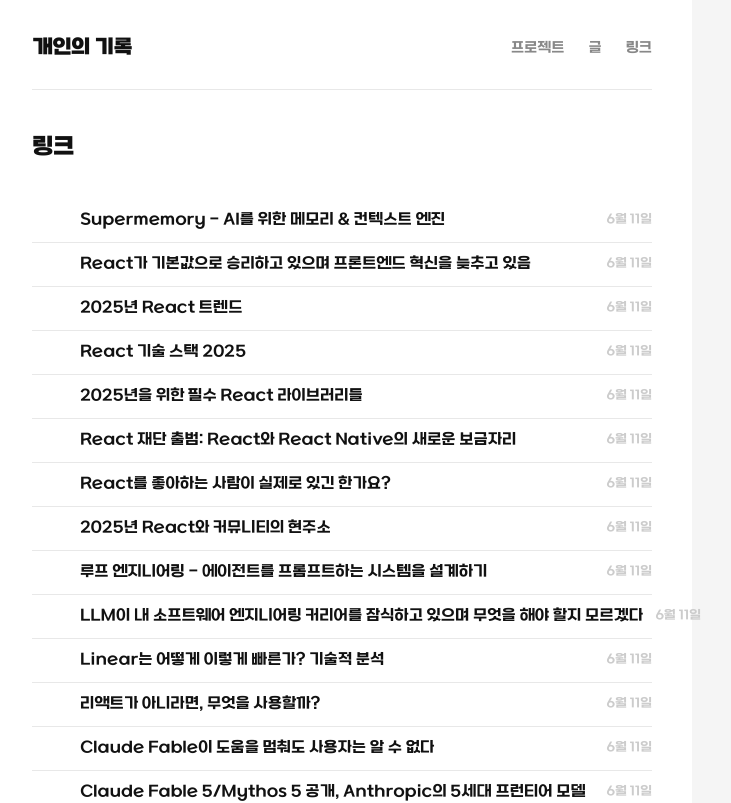
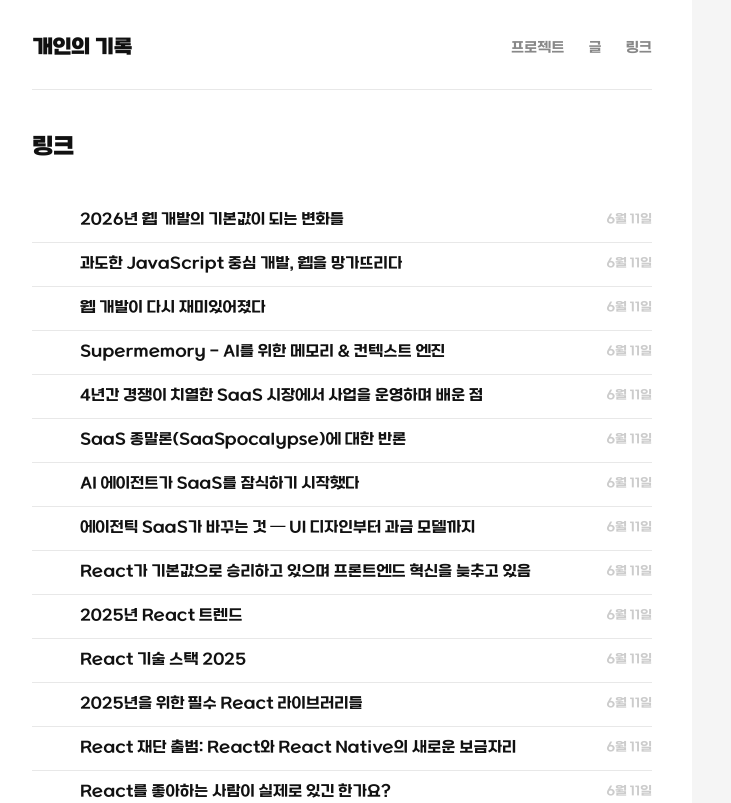
Before and after one commit to newgirok/newgirok.github.io, a Next.js app: page /links in a window 1280 px wide. Shown: the top 803 px of the page, without its empty margins (298-1029 px from the left). Built offline with nearby package versions, Linux system fonts and the light colour scheme.

Commit message:
docs: SaaS/HTML/웹 관련 링크 10개 추가, 날짜 오버플로 수정
- 긱뉴스 기반 SaaS(4), HTML(3), 웹개발(3) 링크 추가
- .post-card-title에 min-width: 0 추가해 날짜가 카드 밖으로 삐져나오는 버그 수정

```diff
--- a/app/globals.css
+++ b/app/globals.css
@@ -149,6 +149,11 @@
 .post-type-posts,
 .post-type-links,
 .post-type-projects { color: var(--muted); }
+
+.post-card-title {
+  min-width: 0;
+  overflow: hidden;
+}
 
 .post-card-title a {
   font-size: 0.95rem;
--- /dev/null
+++ b/content/links/2026-06-11-html-modern-features.mdx
@@ -0,0 +1,6 @@
+---
+title: "모던 HTML/CSS의 덜 알려진 기능들"
+date: "2026-06-11"
+url: "https://lyra.horse/blog/2025/08/you-dont-need-js/"
+tags: ["HTML", "CSS"]
+---
--- /dev/null
+++ b/content/links/2026-06-11-html-replace-js.mdx
@@ -0,0 +1,6 @@
+---
+title: "자바스크립트를 HTML만으로 대체하기"
+date: "2026-06-11"
+url: "https://www.htmhell.dev/adventcalendar/2025/27/"
+tags: ["HTML", "웹"]
+---
--- /dev/null
+++ b/content/links/2026-06-11-html-tools-patterns.mdx
@@ -0,0 +1,6 @@
+---
+title: "유용한 HTML 도구를 만들기 위한 패턴들"
+date: "2026-06-11"
+url: "https://simonwillison.net/2025/Dec/10/html-tools/"
+tags: ["HTML", "도구"]
+---
--- /dev/null
+++ b/content/links/2026-06-11-saas-agentic.mdx
@@ -0,0 +1,6 @@
+---
+title: "에이전틱 SaaS가 바꾸는 것 — UI 디자인부터 과금 모델까지"
+date: "2026-06-11"
+url: "https://akashyap.ai/the-future-of-saas-is-agentic/"
+tags: ["SaaS", "AI"]
+---
--- /dev/null
+++ b/content/links/2026-06-11-saas-ai-agents.mdx
@@ -0,0 +1,6 @@
+---
+title: "AI 에이전트가 SaaS를 잠식하기 시작했다"
+date: "2026-06-11"
+url: "https://martinalderson.com/posts/ai-agents-are-starting-to-eat-saas/"
+tags: ["SaaS", "AI"]
+---
--- /dev/null
+++ b/content/links/2026-06-11-saas-apocalypse.mdx
@@ -0,0 +1,6 @@
+---
+title: "SaaS 종말론(SaaSpocalypse)에 대한 반론"
+date: "2026-06-11"
+url: "https://www.a16z.news/p/charts-of-the-week-saaspocalypse"
+tags: ["SaaS", "AI"]
+---
--- /dev/null
+++ b/content/links/2026-06-11-saas-four-years.mdx
@@ -0,0 +1,6 @@
+---
+title: "4년간 경쟁이 치열한 SaaS 시장에서 사업을 운영하며 배운 점"
+date: "2026-06-11"
+url: "https://maxrozen.com/on-four-years-running-saas-competitive-market"
+tags: ["SaaS", "창업"]
+---
--- /dev/null
+++ b/content/links/2026-06-11-web-fun-again.mdx
@@ -0,0 +1,6 @@
+---
+title: "웹 개발이 다시 재미있어졌다"
+date: "2026-06-11"
+url: "https://ma.ttias.be/web-development-is-fun-again/"
+tags: ["웹", "개발"]
+---
--- /dev/null
+++ b/content/links/2026-06-11-web-js-broke-web.mdx
@@ -0,0 +1,6 @@
+---
+title: "과도한 JavaScript 중심 개발, 웹을 망가뜨리다"
+date: "2026-06-11"
+url: "https://www.jonoalderson.com/conjecture/javascript-broke-the-web-and-called-it-progress/"
+tags: ["웹", "JavaScript"]
+---
--- /dev/null
+++ b/content/links/2026-06-11-web-trends-2026.mdx
@@ -0,0 +1,6 @@
+---
+title: "2026년 웹 개발의 기본값이 되는 변화들"
+date: "2026-06-11"
+url: "https://blog.logrocket.com/8-trends-web-dev-2026/"
+tags: ["웹", "트렌드"]
+---
```
